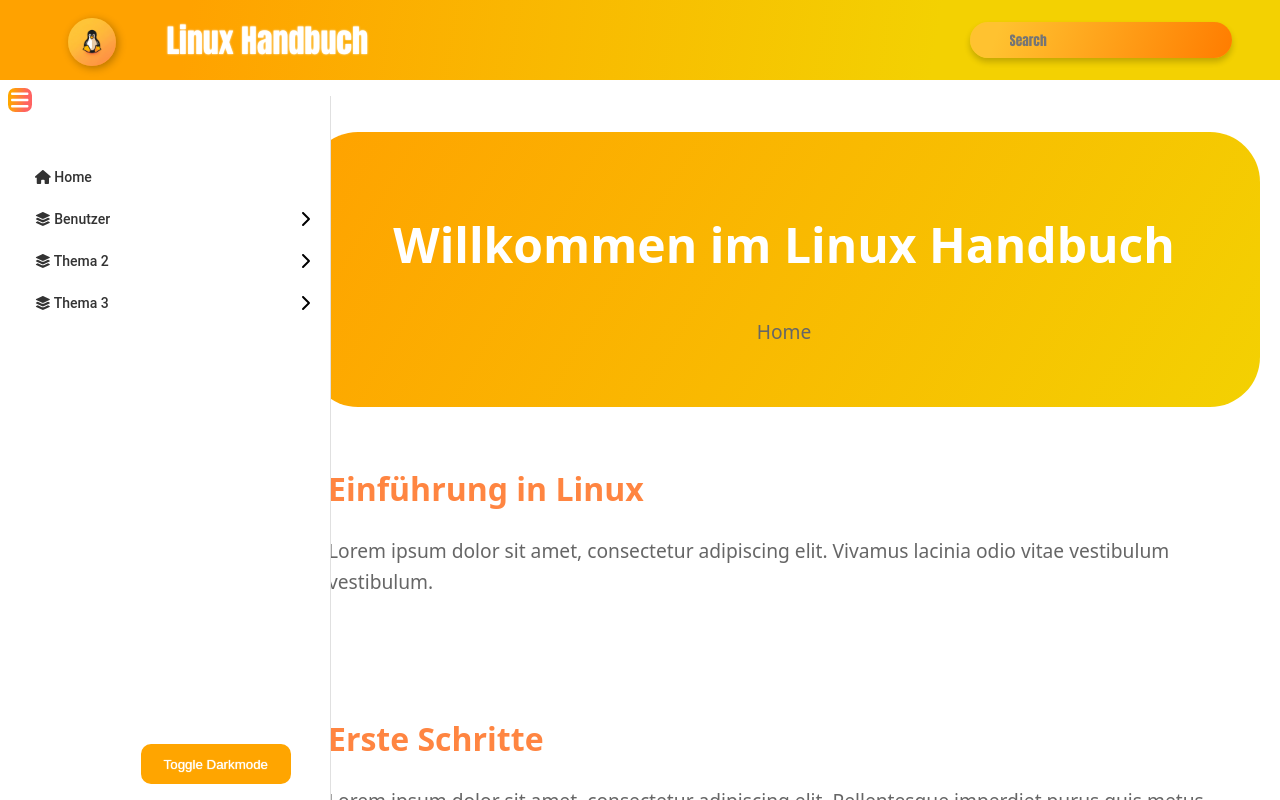
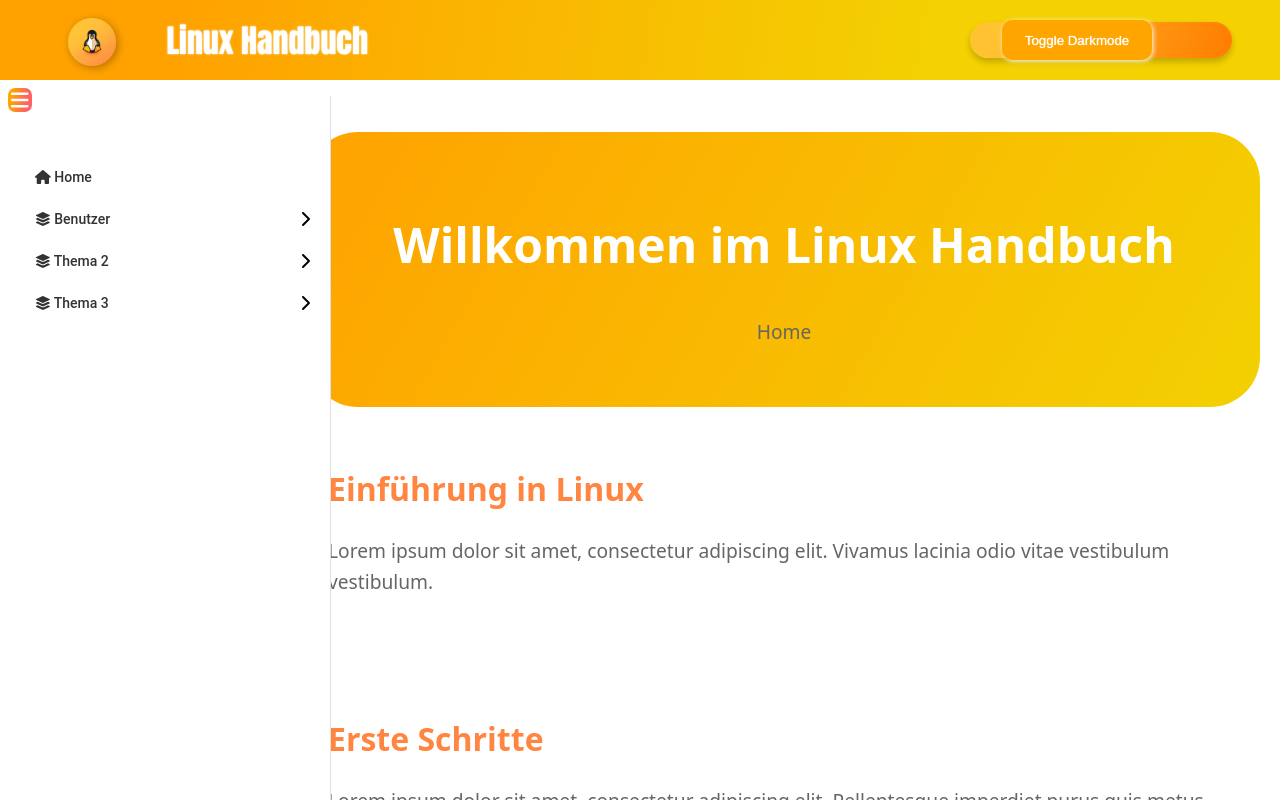
Before and after one commit to rtinase/linux-manual, a React (Create React App) app: page / in a window 1280 px wide. Shown: the top 800 px of the page. Built offline with nearby package versions, Linux system fonts and the light colour scheme; a web font is replaced by a local one.

Commit message:
+ toggle mode button in header

```diff
--- a/src/App.css
+++ b/src/App.css
@@ -1,6 +1,7 @@
 @import url('https://fonts.googleapis.com/css2?family=Baloo+Thambi+2:wght@400..800&display=swap');
 
-hml, body {
+hml,
+body {
   font-family: "Baloo Thambi 2", system-ui;
 }
 
@@ -35,15 +36,19 @@ hml, body {
   align-items: center;
   justify-content: center;
   transition: opacity 0.3s ease, transform 0.3s ease;
-  opacity: 0; /* Standardmäßig unsichtbar */
+  opacity: 0;
+  /* Standardmäßig unsichtbar */
   z-index: 1009;
-  visibility: hidden; /* Button nicht sichtbar */
+  visibility: hidden;
+  /* Button nicht sichtbar */
 }
 
 .scroll-to-top.show {
-  opacity: 1; /* Sichtbar bei Scroll */
+  opacity: 1;
+  /* Sichtbar bei Scroll */
   transform: translateY(0);
-  visibility: visible; /* Button sichtbar */
+  visibility: visible;
+  /* Button sichtbar */
 }
 
 .scroll-to-top .fa-arrow-up {
@@ -56,7 +61,9 @@ hml, body {
 }
 
 /* Darkmode Style START */
-.dark-mode html, .dark-mode body, .dark-mode .app {
+.dark-mode html,
+.dark-mode body,
+.dark-mode .app {
   background-color: #000000;
   color: #ffffff;
 }
@@ -70,33 +77,10 @@ hml, body {
 .dark-mode .content caption {
   color: #0026B9;
 }
+
 /* Darkmode Style END */
 
-.toggle_darkmode {
-  height: 40px;
-  width: 150px;
-  color: white;
-  position: fixed; /* Change to fixed to stay in place during scroll */
-  bottom: 2%;
-  left: 11%; /* Position at the bottom right corner */
-  z-index: 9999;
-  background-color: orange;
-  border: 3px solid orange;
-  border-radius: 10px;
-  box-shadow: 1px 1px 5px white;
-  text-shadow: 0 0 1px white;
-  transition: background-color 250ms, border 250ms, border-radius 250ms, text-shadow 200ms, box-shadow 200ms, color 200ms;
-}
 
-.toggle_darkmode:hover {
-  cursor: pointer;
-  background-color: white;
-  border-radius: 20px;
-  border: 3px solid orange;
-  text-shadow: 0 0 1px orange;
-  box-shadow: 1px 1px 10px orange;
-  color: orange;
-}
 
 /* Darkmode Style START */
 .dark-mode .sidebar {
@@ -104,28 +88,15 @@ hml, body {
   border-right: 1px solid #000000;
 }
 
-.dark-mode .menu-item a, .dark-mode .submenu-item a {
+.dark-mode .menu-item a,
+.dark-mode .submenu-item a {
   color: #ffffff;
 }
 
-.dark-mode .menu-item a:hover, .dark-mode .submenu-item a:hover {
+.dark-mode .menu-item a:hover,
+.dark-mode .submenu-item a:hover {
   background-color: #0026B9;
   color: #ffffff;
 }
 
-.dark-mode .toggle_darkmode {
-  color: #000000;
-  background-color: #0026B9;
-  border: 3px solid #000000;
-  box-shadow: 1px 1px 5px #000000;
-  text-shadow: 0 0 1px #000000;
-}
-
-.dark-mode .toggle_darkmode:hover {
-  background-color: #000000;
-  border: 3px solid #0026B9;
-  text-shadow: 0 0 1px #0026B9;
-  box-shadow: 1px 1px 10px #0026B9;
-  color: #0026B9;
-}
 /* Darkmode Style END */
--- a/src/App.js
+++ b/src/App.js
@@ -36,11 +36,6 @@ const App = () => {
     };
   }, []);
 
-  const onDarkmodeClicked = () => {
-    document.documentElement.classList.toggle('dark-mode');
-    document.body.classList.toggle('dark-mode');
-  };
-
   return (
     <div className="app">
       <Router>
@@ -61,7 +56,6 @@ const App = () => {
         </button>
       </Router>
       <Footer />
-      <button onClick={onDarkmodeClicked} className="toggle_darkmode">Toggle Darkmode</button>
     </div>
   );
 };
--- a/src/Components/Header.css
+++ b/src/Components/Header.css
@@ -105,7 +105,8 @@ input {
     padding-left: 40px;
     font-family: "Impact", serif;
     background: linear-gradient(109.6deg, rgb(255, 194, 48) 11.2%, rgb(255, 124, 0) 100.2%);
-    box-shadow: 0 4px 6px rgba(0.2, 0, 0, 0.2); /* Schatten */
+    box-shadow: 0 4px 6px rgba(0.2, 0, 0, 0.2);
+    /* Schatten */
 }
 
 :placeholder-shown {
@@ -199,6 +200,48 @@ input {
 }
 
 .dark-mode .title-section {
-    text-shadow: 0 0  3px white;
+    text-shadow: 0 0 3px white;
 }
+
 /*  Darkmode Styles END */
+
+.toggle_darkmode {
+    height: 40px;
+    width: 150px;
+    color: white;
+    bottom: 2%;
+    left: 11%;
+    z-index: 9999;
+    background-color: orange;
+    border: 3px solid orange;
+    border-radius: 10px;
+    box-shadow: 1px 1px 5px white;
+    text-shadow: 0 0 1px white;
+    transition: background-color 250ms, border 250ms, border-radius 250ms, text-shadow 200ms, box-shadow 200ms, color 200ms;
+}
+
+.toggle_darkmode:hover {
+    cursor: pointer;
+    background-color: white;
+    border-radius: 20px;
+    border: 3px solid orange;
+    text-shadow: 0 0 1px orange;
+    box-shadow: 1px 1px 10px orange;
+    color: orange;
+}
+
+.dark-mode .toggle_darkmode {
+    color: #000000;
+    background-color: #0026B9;
+    border: 3px solid #000000;
+    box-shadow: 1px 1px 5px #000000;
+    text-shadow: 0 0 1px #000000;
+}
+
+.dark-mode .toggle_darkmode:hover {
+    background-color: #000000;
+    border: 3px solid #0026B9;
+    text-shadow: 0 0 1px #0026B9;
+    box-shadow: 1px 1px 10px #0026B9;
+    color: #0026B9;
+}
--- a/src/Components/Header.js
+++ b/src/Components/Header.js
@@ -72,6 +72,11 @@ function Header() {
         }
     };
 
+    const onDarkmodeClicked = () => {
+        document.documentElement.classList.toggle('dark-mode');
+        document.body.classList.toggle('dark-mode');
+    };
+
     return (
         <header>
             <div className="logo-block">
@@ -81,6 +86,7 @@ function Header() {
                 <div className="title-section">
                     Linux Handbuch
                 </div>
+                <button onClick={onDarkmodeClicked} className="toggle_darkmode">Toggle Darkmode</button>
                 <div className="search-section">
                     <input
                         type="text"
```
